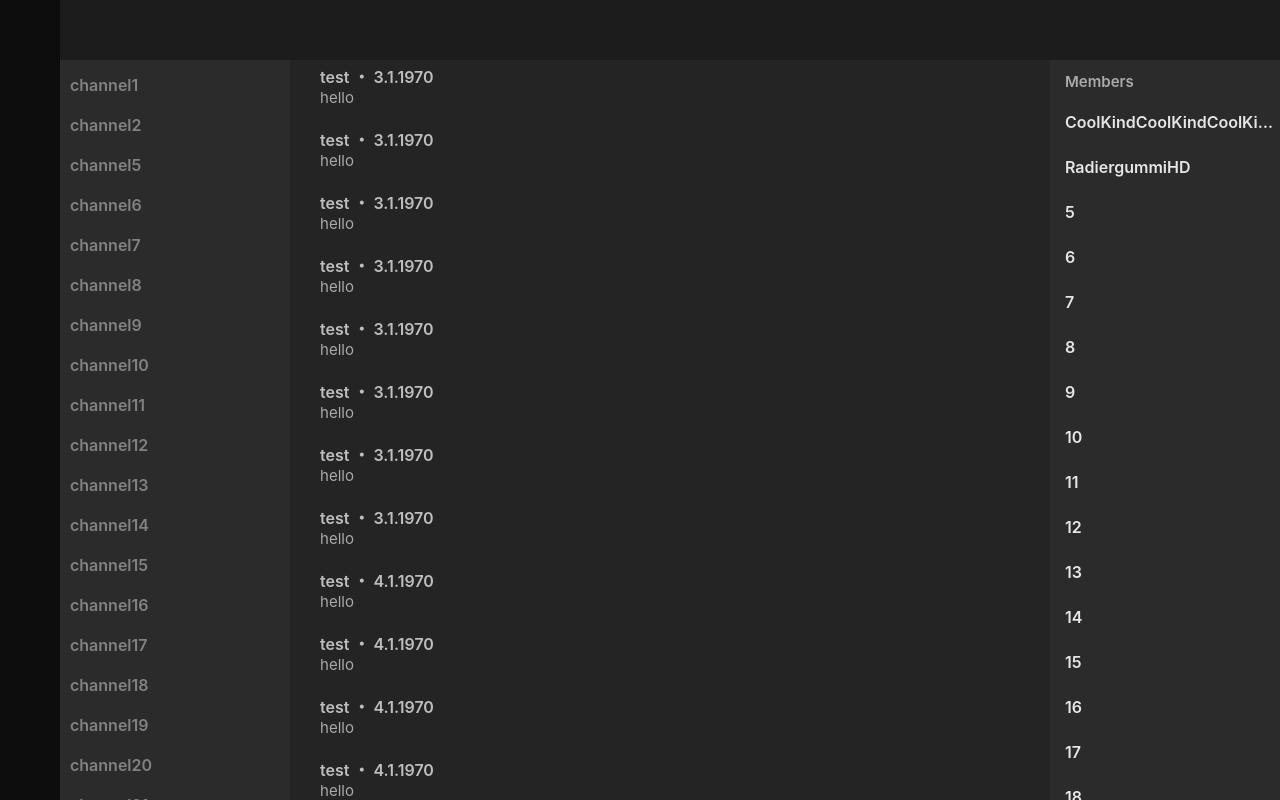
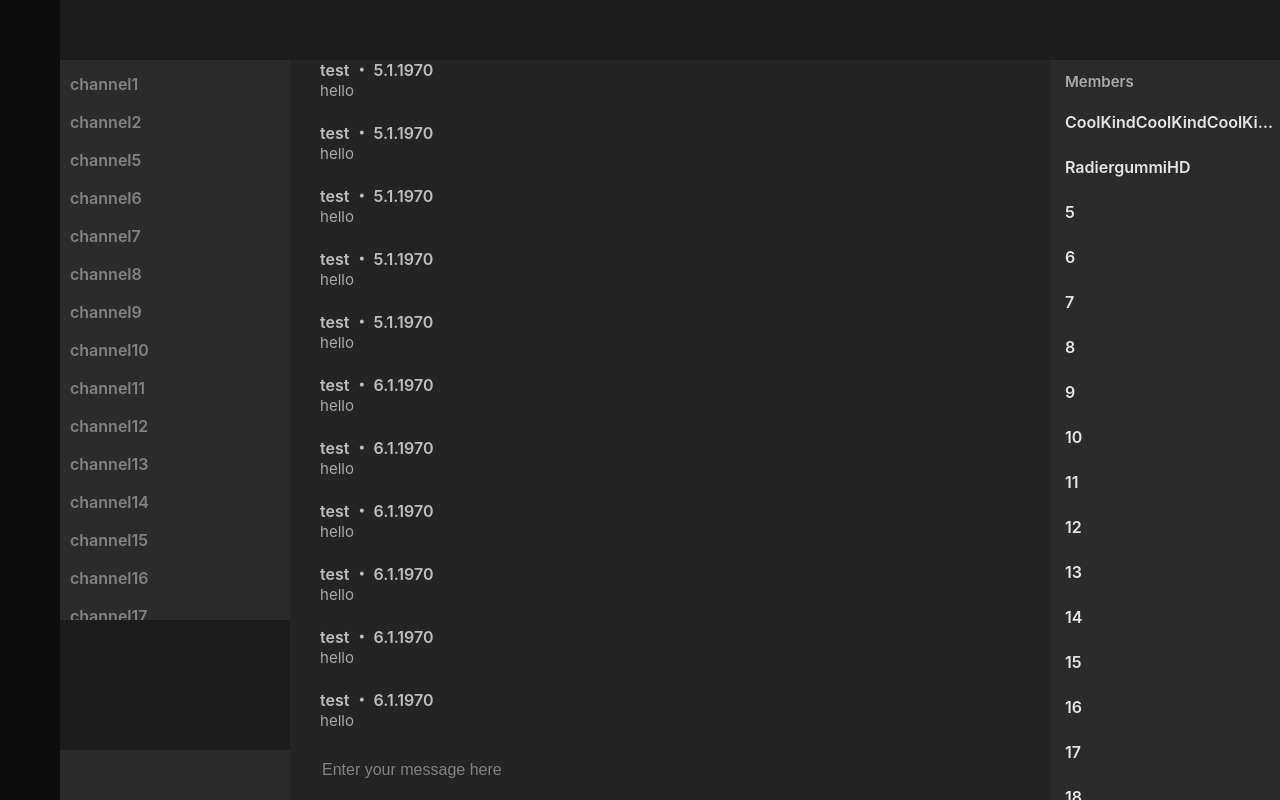
Before and after one commit to Voices-Chat/voices-webclient, a React (Vite) app: page / in a window 1280 px wide. Built offline with nearby package versions, Linux system fonts and the light colour scheme.

Commit message:
feat: channel-list scrollbar

```diff
--- a/src/App.css
+++ b/src/App.css
@@ -52,6 +52,7 @@ html, body {
 .channels {
     grid-area: channels;
     background-color: var(--bg-3);
+    overflow: hidden;
 }
 
 .chat {
--- a/src/components/ChannelEntry.css
+++ b/src/components/ChannelEntry.css
@@ -1,6 +1,6 @@
 .channel-entry {
     box-sizing: border-box;
-    height: 40px;
+    min-height: 38px;
     width: 100%;
     border-radius: 5px;
     padding-left: 5px;
--- a/src/components/ChannelList.css
+++ b/src/components/ChannelList.css
@@ -2,6 +2,6 @@
     display: flex;
     flex-direction: column;
     justify-content: start;
+    padding: 5px;
     align-items: center;
-    padding: 5px;
 }
--- a/src/components/ChannelList.tsx
+++ b/src/components/ChannelList.tsx
@@ -1,8 +1,9 @@
 import ChannelEntry from "./ChannelEntry";
 import "./ChannelList.css";
+import "./scrollable.css";
 
 export default function ChannelList(props: { channels: { id: string, name: string }[] }) {
-    return <div className="channel-list">
+    return <div className="channel-list scrollable">
         {props.channels.map((ch) => <ChannelEntry key={ch.id} name={ch.name} />)}
     </div>;
 }
```
